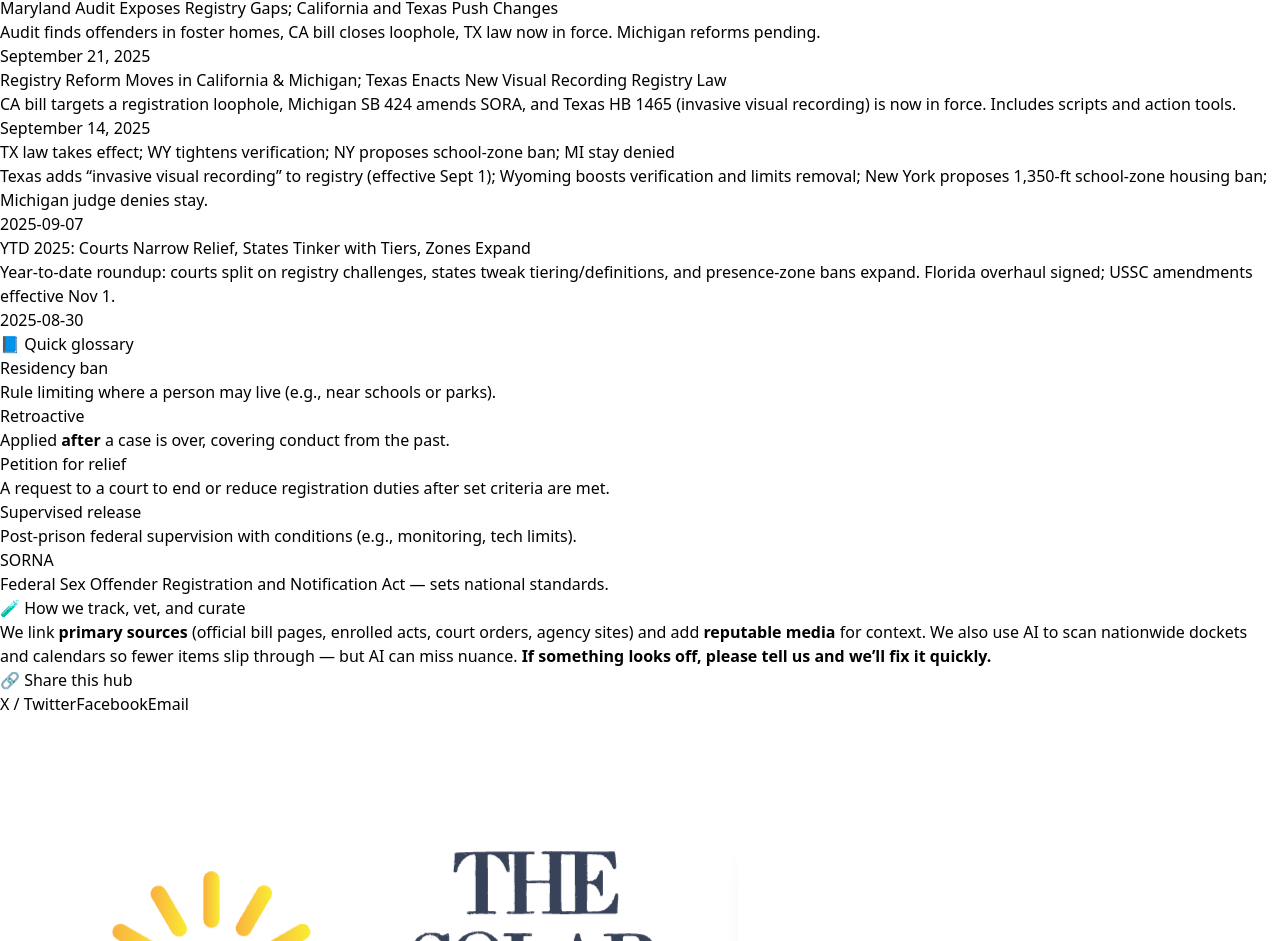
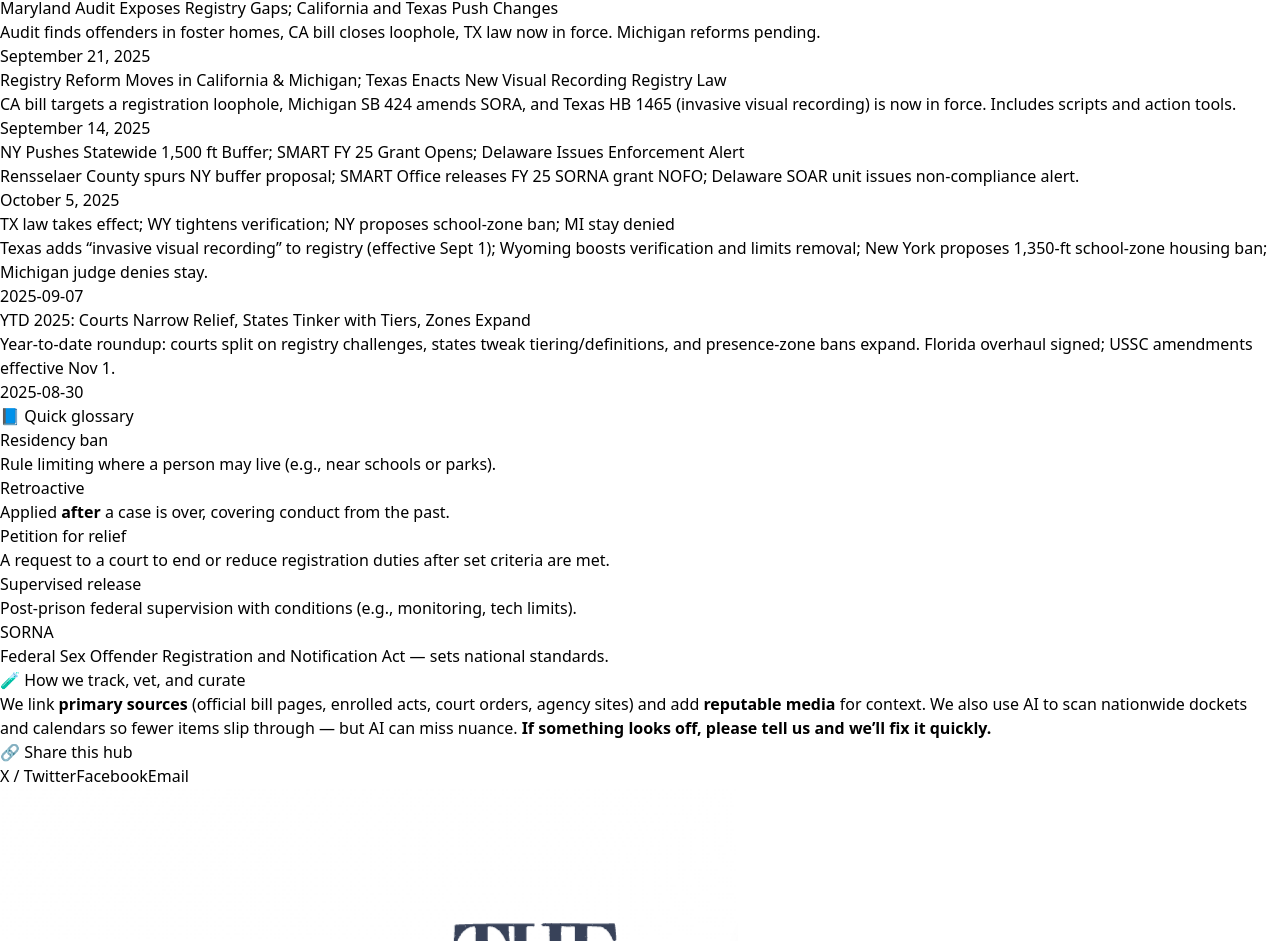
Before and after one commit to projectsolarrecon/Solar, a React (Vite) app: page /resources/legislative-tracker in a window 1280 px wide. Shown: the part 3732-4673 px from the top of the page. Built offline with nearby package versions, Linux system fonts and the light colour scheme.

Commit message:
Update legislativeUpdates.ts

```diff
--- a/src/data/legislativeUpdates.ts
+++ b/src/data/legislativeUpdates.ts
@@ -11,6 +11,12 @@ export type LegislativeUpdateMeta = {
 };
 
 export const legislativeUpdates: LegislativeUpdateMeta[] = [
+{
+  date: "October 5, 2025",
+  title: "NY Pushes Statewide 1,500 ft Buffer; SMART FY 25 Grant Opens; Delaware Issues Enforcement Alert",
+  slug: "2025-10-05",
+  summary: "Rensselaer County spurs NY buffer proposal; SMART Office releases FY 25 SORNA grant NOFO; Delaware SOAR unit issues non-compliance alert.",
+},
   {
   date: "September 28, 2025",
   title: "Registry Expansion in Texas, Oklahoma Residency Ruling, and Maryland Oversight Audit",
```
